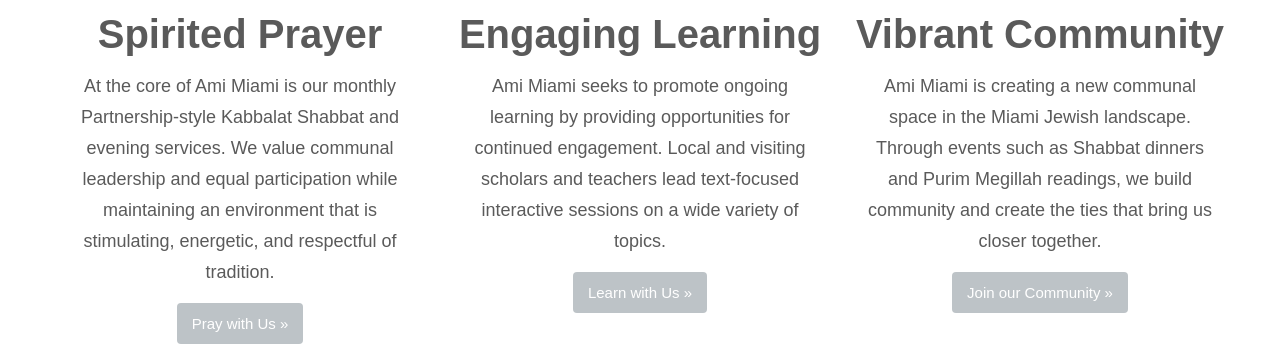
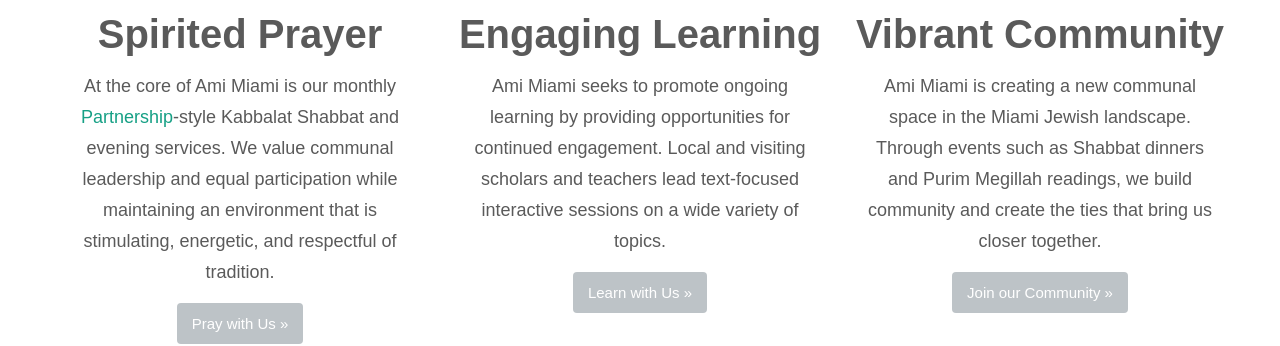
Before and after one commit to minyandafna/minyandafna.github.io, a Jekyll site: the page built from index.html, in a window 1280 px wide and 900 px high, scrolled down 640 px. Shown: the part 184-530 px from the top of the window. Built offline with Jekyll 4.4.1, drawn with Linux system fonts in a browser that asks for light colours; Markdown is read by kramdown in place of the engine named in the settings; a style sheet for code colours, icons or effects is not loaded; part of the change alters nothing that is shown.

```diff
--- a/_includes/marketing.html
+++ b/_includes/marketing.html
@@ -15,7 +15,7 @@
     		<i class="front_icons flaticon-love20"></i>
 
           <h3>Spirited Prayer</h3>
-          <p>At the core of Ami Miami is our monthly Partnership-style Kabbalat Shabbat and evening services. We value communal leadership and equal participation while maintaining an environment that is stimulating, energetic, and respectful of tradition.</p>
+          <p>At the core of Ami Miami is our monthly <a href="http://www.jofa.org/Resources/Partnership_Minyanim" target="_blank" data-toggle="tooltip" data-placement="auto top" title="A partnership minyan is a prayer group that is both committed to maintaining halakhic standards and practices and also committed to including women in ritual leadership roles to the fullest extent possible within the boundaries of Jewish Law. ">Partnership</a>-style Kabbalat Shabbat and evening services. We value communal leadership and equal participation while maintaining an environment that is stimulating, energetic, and respectful of tradition.</p>
 
           <p><a class="btn btn-default" href="#shabbat" role="button">Pray with Us &raquo;</a></p>
 
--- a/js/custom.js
+++ b/js/custom.js
@@ -72,6 +72,11 @@ $(document).ready(function () {
     $(e.target).removeData("bs.modal").find(".modal-content").empty();
   });
 
+  $(".marketing").popover({
+    trigger: 'hover'
+  });
 
+  $("body").tooltip({ selector: '[data-toggle=tooltip]' });
+  $("body").popover({ selector: '[data-toggle=popover]', trigger: 'hover'  });
 
 });
```
Also changed, not shown: js/custom.min.js.
